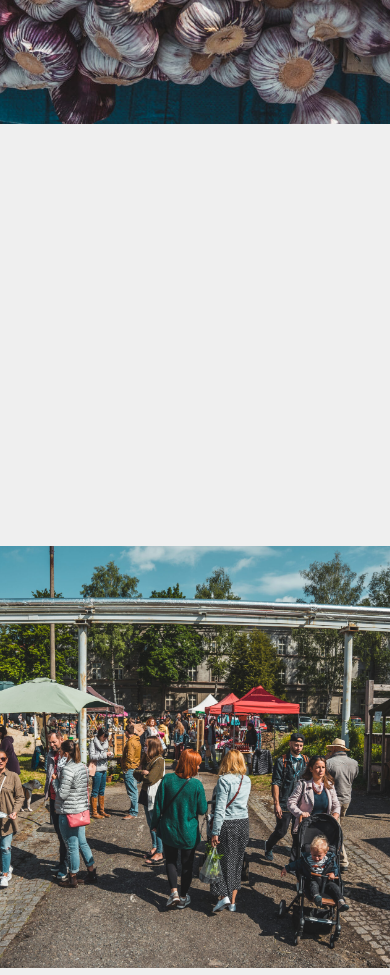
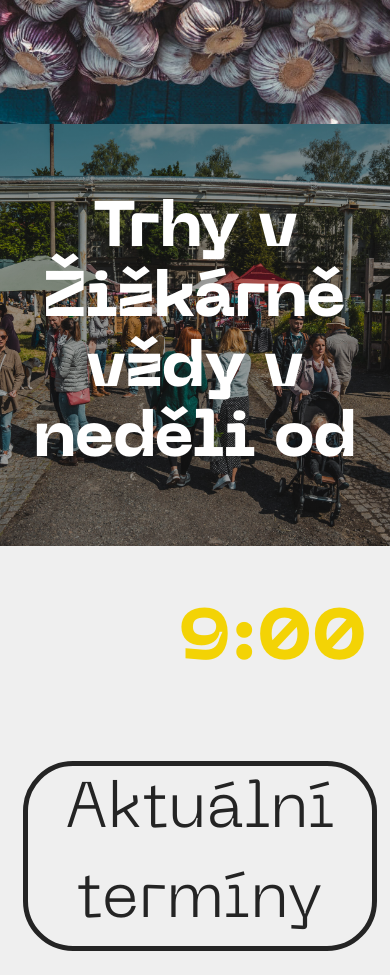
Before and after one commit to Divocaak/zizkarna-web, a SvelteKit app: page /markets in a window 390 px wide. Shown: the part 720-1695 px from the top of the page. Built offline with nearby package versions, Linux system fonts and the light colour scheme.

Commit message:
rework mobile design #1

```diff
--- a/src/lib/ContentBlock.svelte
+++ b/src/lib/ContentBlock.svelte
@@ -136,7 +136,7 @@
 			background: linear-gradient(to bottom, rgba(0, 0, 0, 0.35), rgba(0, 0, 0, 0.35));
 		}
 
-		:global(.wrapper.mobile-design .text-panel h1) {
+		:global(.wrapper.mobile-design .text-panel h1, .wrapper.mobile-design .text-panel p#landing) {
 			display: none;
 		}
 
--- a/src/routes/markets/+page.svelte
+++ b/src/routes/markets/+page.svelte
@@ -59,10 +59,12 @@
 <ImageBlock src="/imgs/9.jpg">
 	<img id="logo" src="/markets_logo.png" alt="markets logo" />
 </ImageBlock>
-<ContentBlock src="/imgs/21.jpg">
-	<p id="landing">{langs[$lang].market.landing}</p>
-	<p id="time">9:00</p>
-	<a href="https://program.zizkarna.cz/">{langs[$lang].market.btn}</a>
+<ContentBlock src="/imgs/21.jpg" mobileDesign={true}>
+	<p slot="heading" id="landing">{langs[$lang].market.landing}</p>
+	<div slot="content" class="first-content">
+		<p id="time">9:00</p>
+		<a href="https://program.zizkarna.cz/">{@html langs[$lang].market.btn}</a>
+	</div>
 </ContentBlock>
 <div class="designed">
 	<div id="two-images-block">
@@ -112,9 +114,11 @@
 
 	a {
 		width: 100%;
+		display: block;
+		margin-top: 3rem;
 
 		font-weight: 300;
-		font-size: var(--fs-72);
+		font-size: var(--fs-64);
 		line-height: 90px;
 		text-align: center;
 
@@ -218,9 +222,11 @@
 			font-size: var(--fs-72);
 			line-height: 80px;
 			margin: 0;
+			padding: 2rem 0;
 		}
 
 		a {
+			display: block;
 			font-size: var(--fs-64);
 			line-height: 90px;
 
--- a/src/routes/zlab/+page.svelte
+++ b/src/routes/zlab/+page.svelte
@@ -190,10 +190,15 @@
 
 		a {
 			width: max-content;
+			font-size: var(--fs-24);
 		}
 
 		.panel.default-content-block h1{
 			text-align: center;
+		}
+
+		.panel.default-content-block{
+			align-items: center;
 		}
 
 		.warning{
```
